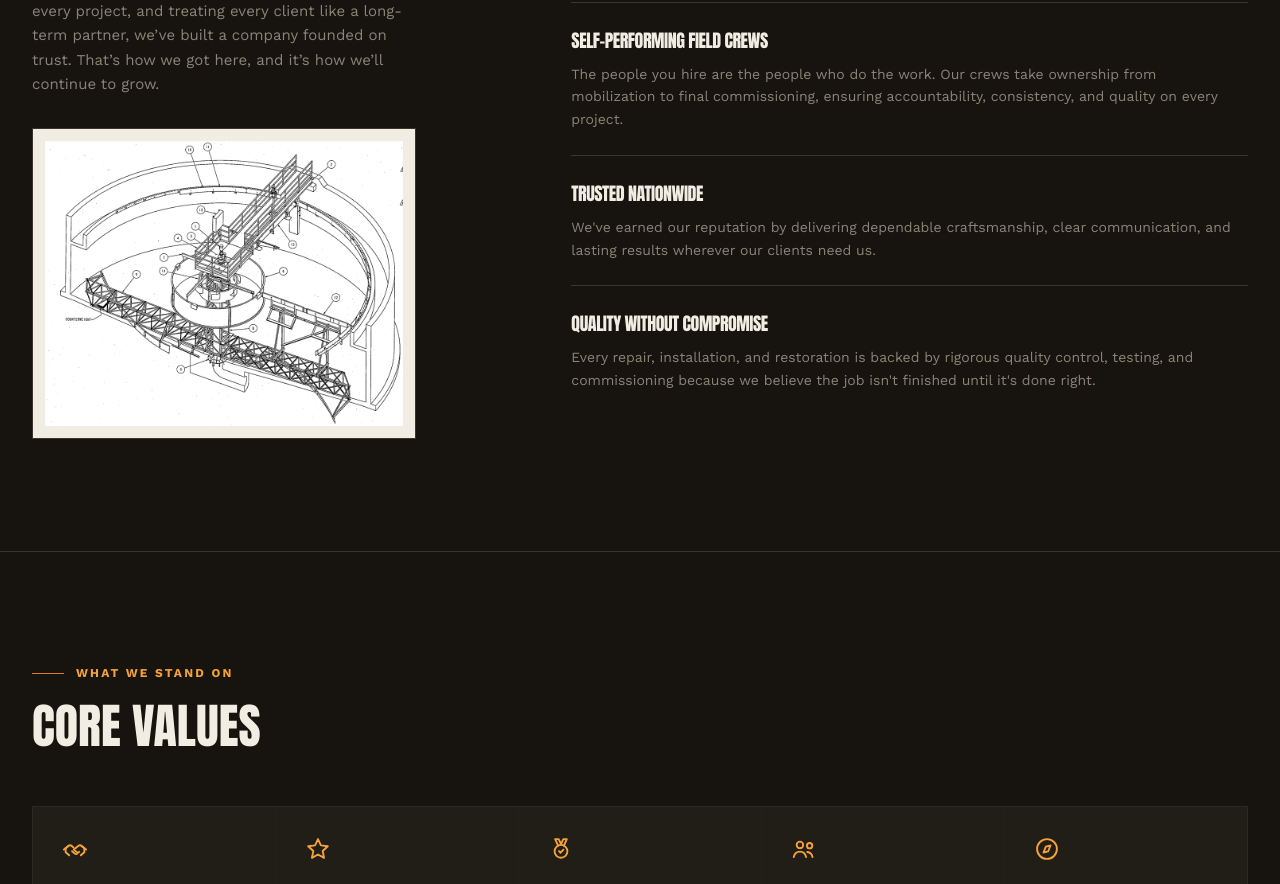
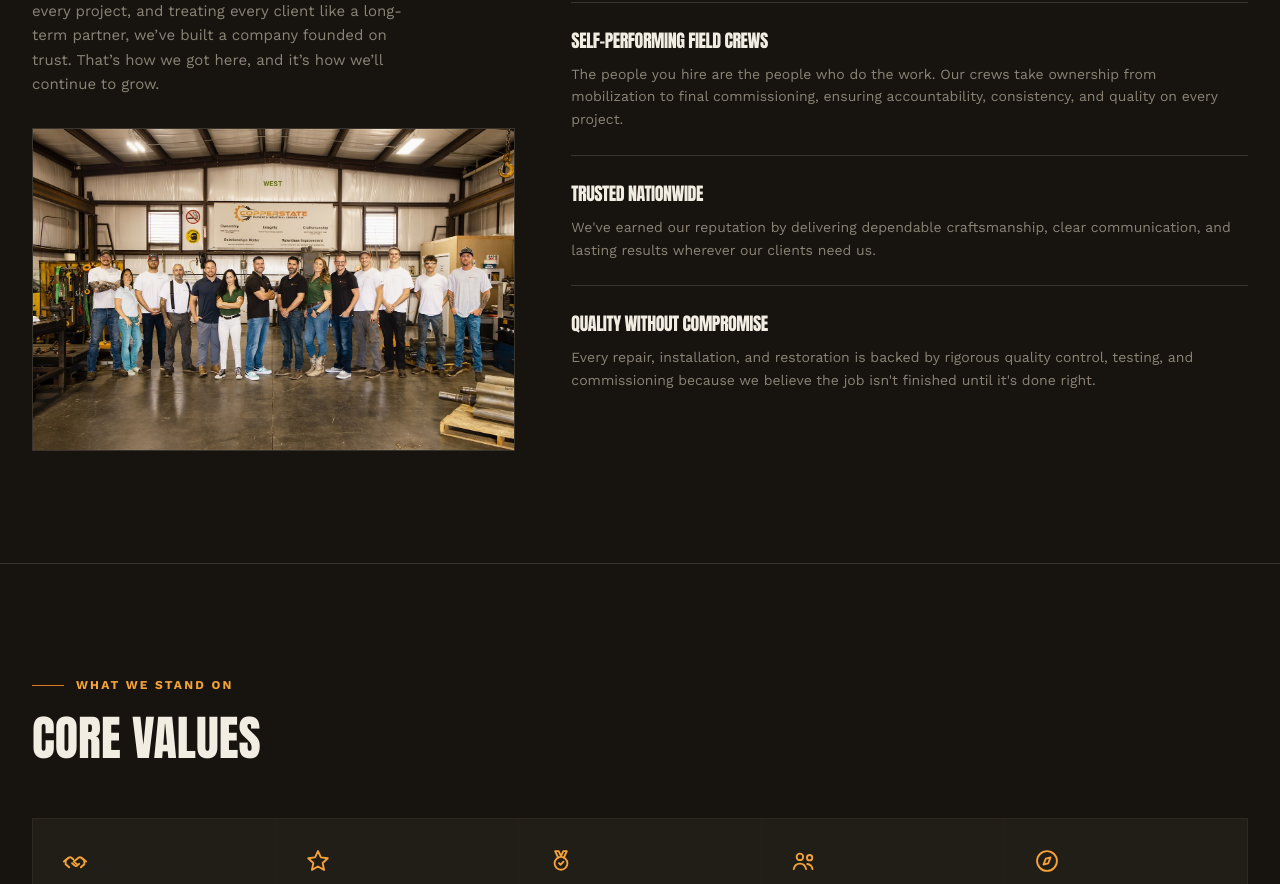
Before and after one commit to AdminCopperstate/copperstate-website-v3, a React (Vite) app: page / in a window 1280 px wide. Shown: the part 2237-3121 px from the top of the page. Built offline with nearby package versions, Linux system fonts and the light colour scheme.

Commit message:
Replace clarifier diagram with full team photo on Why Us section

```diff
--- a/src/components/WhyUs.jsx
+++ b/src/components/WhyUs.jsx
@@ -44,10 +44,10 @@ export default function WhyUs() {
             That&rsquo;s how we got here, and it&rsquo;s how we&rsquo;ll continue to grow.
           </p>
 
-          <div className="mt-8 bg-cream border border-ink-line p-3 max-w-sm">
+          <div className="mt-8 border border-ink-line overflow-hidden">
             <img
-              src="/clarifier-diagram.png"
-              alt="Clarifier center drive mechanism diagram"
+              src="/team/group/full-team.jpg"
+              alt="The Copperstate team"
               className="w-full h-auto"
             />
           </div>
```
Also changed, not shown: public/team/group/full-team.jpg (added).
